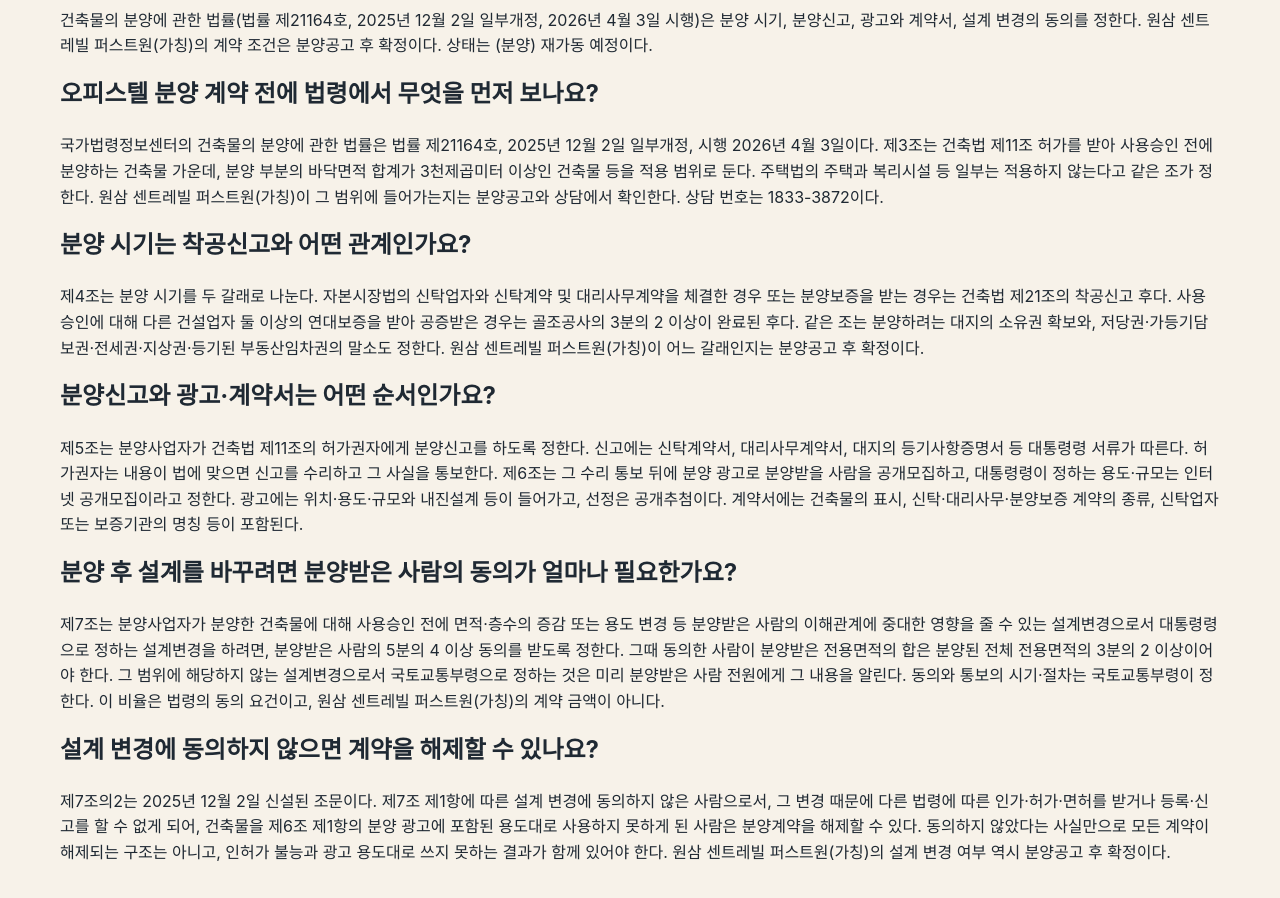
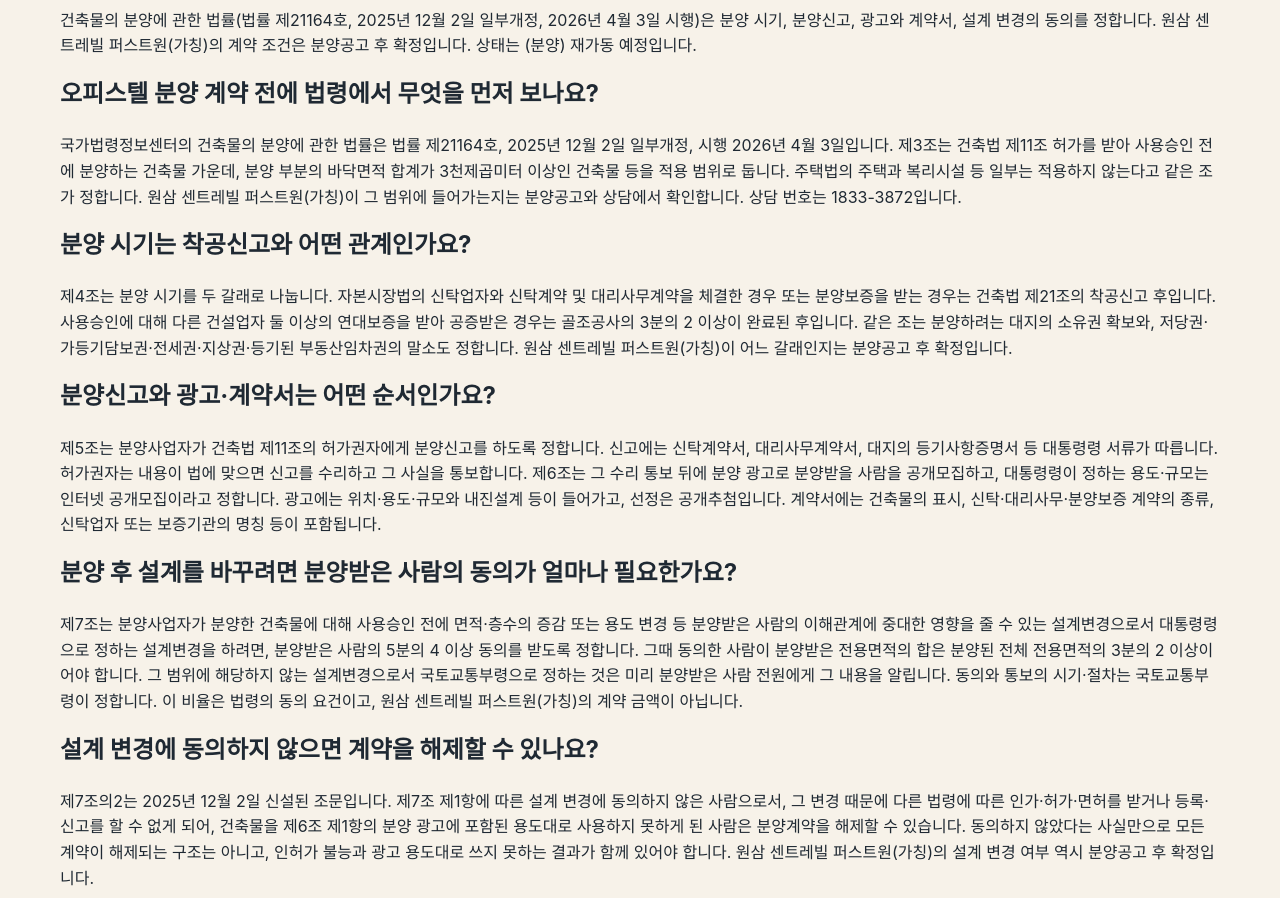
Before and after one commit to yisim817-byte/wonsam-firstone, a plain HTML site: page contract-checklist.html in a window 1280 px wide. Shown: the part 240-1138 px from the top of the page. Drawn offline with Linux system fonts and the light colour scheme.

Commit message:
seo: WS1121B use polite endings on the contract page

```diff
--- a/contract-checklist.html
+++ b/contract-checklist.html
@@ -43,17 +43,17 @@
       <div class="container">
         <p>홈 · 오피스텔 분양 계약 전 법령 확인</p>
         <h1>오피스텔 분양 계약 전에 법령에서 무엇을 확인하나요?</h1>
-        <p>건축물의 분양에 관한 법률(법률 제21164호, 2025년 12월 2일 일부개정, 2026년 4월 3일 시행)은 분양 시기, 분양신고, 광고와 계약서, 설계 변경의 동의를 정한다. 원삼 센트레빌 퍼스트원(가칭)의 계약 조건은 분양공고 후 확정이다. 상태는 (분양) 재가동 예정이다.</p>
+        <p>건축물의 분양에 관한 법률(법률 제21164호, 2025년 12월 2일 일부개정, 2026년 4월 3일 시행)은 분양 시기, 분양신고, 광고와 계약서, 설계 변경의 동의를 정합니다. 원삼 센트레빌 퍼스트원(가칭)의 계약 조건은 분양공고 후 확정입니다. 상태는 (분양) 재가동 예정입니다.</p>
         <h2>오피스텔 분양 계약 전에 법령에서 무엇을 먼저 보나요?</h2>
-        <p>국가법령정보센터의 건축물의 분양에 관한 법률은 법률 제21164호, 2025년 12월 2일 일부개정, 시행 2026년 4월 3일이다. 제3조는 건축법 제11조 허가를 받아 사용승인 전에 분양하는 건축물 가운데, 분양 부분의 바닥면적 합계가 3천제곱미터 이상인 건축물 등을 적용 범위로 둔다. 주택법의 주택과 복리시설 등 일부는 적용하지 않는다고 같은 조가 정한다. 원삼 센트레빌 퍼스트원(가칭)이 그 범위에 들어가는지는 분양공고와 상담에서 확인한다. 상담 번호는 1833-3872이다.</p>
+        <p>국가법령정보센터의 건축물의 분양에 관한 법률은 법률 제21164호, 2025년 12월 2일 일부개정, 시행 2026년 4월 3일입니다. 제3조는 건축법 제11조 허가를 받아 사용승인 전에 분양하는 건축물 가운데, 분양 부분의 바닥면적 합계가 3천제곱미터 이상인 건축물 등을 적용 범위로 둡니다. 주택법의 주택과 복리시설 등 일부는 적용하지 않는다고 같은 조가 정합니다. 원삼 센트레빌 퍼스트원(가칭)이 그 범위에 들어가는지는 분양공고와 상담에서 확인합니다. 상담 번호는 1833-3872입니다.</p>
         <h2>분양 시기는 착공신고와 어떤 관계인가요?</h2>
-        <p>제4조는 분양 시기를 두 갈래로 나눈다. 자본시장법의 신탁업자와 신탁계약 및 대리사무계약을 체결한 경우 또는 분양보증을 받는 경우는 건축법 제21조의 착공신고 후다. 사용승인에 대해 다른 건설업자 둘 이상의 연대보증을 받아 공증받은 경우는 골조공사의 3분의 2 이상이 완료된 후다. 같은 조는 분양하려는 대지의 소유권 확보와, 저당권·가등기담보권·전세권·지상권·등기된 부동산임차권의 말소도 정한다. 원삼 센트레빌 퍼스트원(가칭)이 어느 갈래인지는 분양공고 후 확정이다.</p>
+        <p>제4조는 분양 시기를 두 갈래로 나눕니다. 자본시장법의 신탁업자와 신탁계약 및 대리사무계약을 체결한 경우 또는 분양보증을 받는 경우는 건축법 제21조의 착공신고 후입니다. 사용승인에 대해 다른 건설업자 둘 이상의 연대보증을 받아 공증받은 경우는 골조공사의 3분의 2 이상이 완료된 후입니다. 같은 조는 분양하려는 대지의 소유권 확보와, 저당권·가등기담보권·전세권·지상권·등기된 부동산임차권의 말소도 정합니다. 원삼 센트레빌 퍼스트원(가칭)이 어느 갈래인지는 분양공고 후 확정입니다.</p>
         <h2>분양신고와 광고·계약서는 어떤 순서인가요?</h2>
-        <p>제5조는 분양사업자가 건축법 제11조의 허가권자에게 분양신고를 하도록 정한다. 신고에는 신탁계약서, 대리사무계약서, 대지의 등기사항증명서 등 대통령령 서류가 따른다. 허가권자는 내용이 법에 맞으면 신고를 수리하고 그 사실을 통보한다. 제6조는 그 수리 통보 뒤에 분양 광고로 분양받을 사람을 공개모집하고, 대통령령이 정하는 용도·규모는 인터넷 공개모집이라고 정한다. 광고에는 위치·용도·규모와 내진설계 등이 들어가고, 선정은 공개추첨이다. 계약서에는 건축물의 표시, 신탁·대리사무·분양보증 계약의 종류, 신탁업자 또는 보증기관의 명칭 등이 포함된다.</p>
+        <p>제5조는 분양사업자가 건축법 제11조의 허가권자에게 분양신고를 하도록 정합니다. 신고에는 신탁계약서, 대리사무계약서, 대지의 등기사항증명서 등 대통령령 서류가 따릅니다. 허가권자는 내용이 법에 맞으면 신고를 수리하고 그 사실을 통보합니다. 제6조는 그 수리 통보 뒤에 분양 광고로 분양받을 사람을 공개모집하고, 대통령령이 정하는 용도·규모는 인터넷 공개모집이라고 정합니다. 광고에는 위치·용도·규모와 내진설계 등이 들어가고, 선정은 공개추첨입니다. 계약서에는 건축물의 표시, 신탁·대리사무·분양보증 계약의 종류, 신탁업자 또는 보증기관의 명칭 등이 포함됩니다.</p>
         <h2>분양 후 설계를 바꾸려면 분양받은 사람의 동의가 얼마나 필요한가요?</h2>
-        <p>제7조는 분양사업자가 분양한 건축물에 대해 사용승인 전에 면적·층수의 증감 또는 용도 변경 등 분양받은 사람의 이해관계에 중대한 영향을 줄 수 있는 설계변경으로서 대통령령으로 정하는 설계변경을 하려면, 분양받은 사람의 5분의 4 이상 동의를 받도록 정한다. 그때 동의한 사람이 분양받은 전용면적의 합은 분양된 전체 전용면적의 3분의 2 이상이어야 한다. 그 범위에 해당하지 않는 설계변경으로서 국토교통부령으로 정하는 것은 미리 분양받은 사람 전원에게 그 내용을 알린다. 동의와 통보의 시기·절차는 국토교통부령이 정한다. 이 비율은 법령의 동의 요건이고, 원삼 센트레빌 퍼스트원(가칭)의 계약 금액이 아니다.</p>
+        <p>제7조는 분양사업자가 분양한 건축물에 대해 사용승인 전에 면적·층수의 증감 또는 용도 변경 등 분양받은 사람의 이해관계에 중대한 영향을 줄 수 있는 설계변경으로서 대통령령으로 정하는 설계변경을 하려면, 분양받은 사람의 5분의 4 이상 동의를 받도록 정합니다. 그때 동의한 사람이 분양받은 전용면적의 합은 분양된 전체 전용면적의 3분의 2 이상이어야 합니다. 그 범위에 해당하지 않는 설계변경으로서 국토교통부령으로 정하는 것은 미리 분양받은 사람 전원에게 그 내용을 알립니다. 동의와 통보의 시기·절차는 국토교통부령이 정합니다. 이 비율은 법령의 동의 요건이고, 원삼 센트레빌 퍼스트원(가칭)의 계약 금액이 아닙니다.</p>
         <h2>설계 변경에 동의하지 않으면 계약을 해제할 수 있나요?</h2>
-        <p>제7조의2는 2025년 12월 2일 신설된 조문이다. 제7조 제1항에 따른 설계 변경에 동의하지 않은 사람으로서, 그 변경 때문에 다른 법령에 따른 인가·허가·면허를 받거나 등록·신고를 할 수 없게 되어, 건축물을 제6조 제1항의 분양 광고에 포함된 용도대로 사용하지 못하게 된 사람은 분양계약을 해제할 수 있다. 동의하지 않았다는 사실만으로 모든 계약이 해제되는 구조는 아니고, 인허가 불능과 광고 용도대로 쓰지 못하는 결과가 함께 있어야 한다. 원삼 센트레빌 퍼스트원(가칭)의 설계 변경 여부 역시 분양공고 후 확정이다.</p>
+        <p>제7조의2는 2025년 12월 2일 신설된 조문입니다. 제7조 제1항에 따른 설계 변경에 동의하지 않은 사람으로서, 그 변경 때문에 다른 법령에 따른 인가·허가·면허를 받거나 등록·신고를 할 수 없게 되어, 건축물을 제6조 제1항의 분양 광고에 포함된 용도대로 사용하지 못하게 된 사람은 분양계약을 해제할 수 있습니다. 동의하지 않았다는 사실만으로 모든 계약이 해제되는 구조는 아니고, 인허가 불능과 광고 용도대로 쓰지 못하는 결과가 함께 있어야 합니다. 원삼 센트레빌 퍼스트원(가칭)의 설계 변경 여부 역시 분양공고 후 확정입니다.</p>
         <table>
           <thead><tr><th>사실</th><th>출처</th><th>게시일</th><th>열람일</th></tr></thead>
           <tbody>
@@ -65,7 +65,7 @@
             <tr><td>제7조의2 동의하지 않은 사람의 해제 요건(인허가 불능·광고 용도)</td><td><a href="https://www.law.go.kr/법령/건축물의분양에관한법률">제7조의2</a></td><td>2025-12-02</td><td>2026-11-21</td></tr>
           </tbody>
         </table>
-        <p>확정된 것과 아직 정해지지 않은 것. 제4조부터 제7조의2까지의 절차와 동의 비율은 법령 원문에 있다. 원삼 센트레빌 퍼스트원(가칭)의 분양 시기, 신고 여부, 설계 변경, 계약 조건은 분양공고 후 확정이다.</p>
+        <p>확정된 것과 아직 정해지지 않은 것. 제4조부터 제7조의2까지의 절차와 동의 비율은 법령 원문에 있습니다. 원삼 센트레빌 퍼스트원(가칭)의 분양 시기, 신고 여부, 설계 변경, 계약 조건은 분양공고 후 확정입니다.</p>
         <h2>자료 출처·기준일</h2>
         <p>출처: 법제처 국가법령정보센터 「건축물의 분양에 관한 법률」(법률 제21164호, 2025-12-02 일부개정, 시행 2026-04-03) · 열람 2026-11-21. <a href="https://www.law.go.kr/법령/건축물의분양에관한법률">법령 원문</a></p>
         <p>수치는 표에 적은 법령 원문의 개정·시행일 기준이며, 이후 개정으로 바뀔 수 있습니다. 수익 및 임대 여부를 보장하지 않으며, 이 사업의 상세 조건은 분양공고 후 확정됩니다.</p>
```
